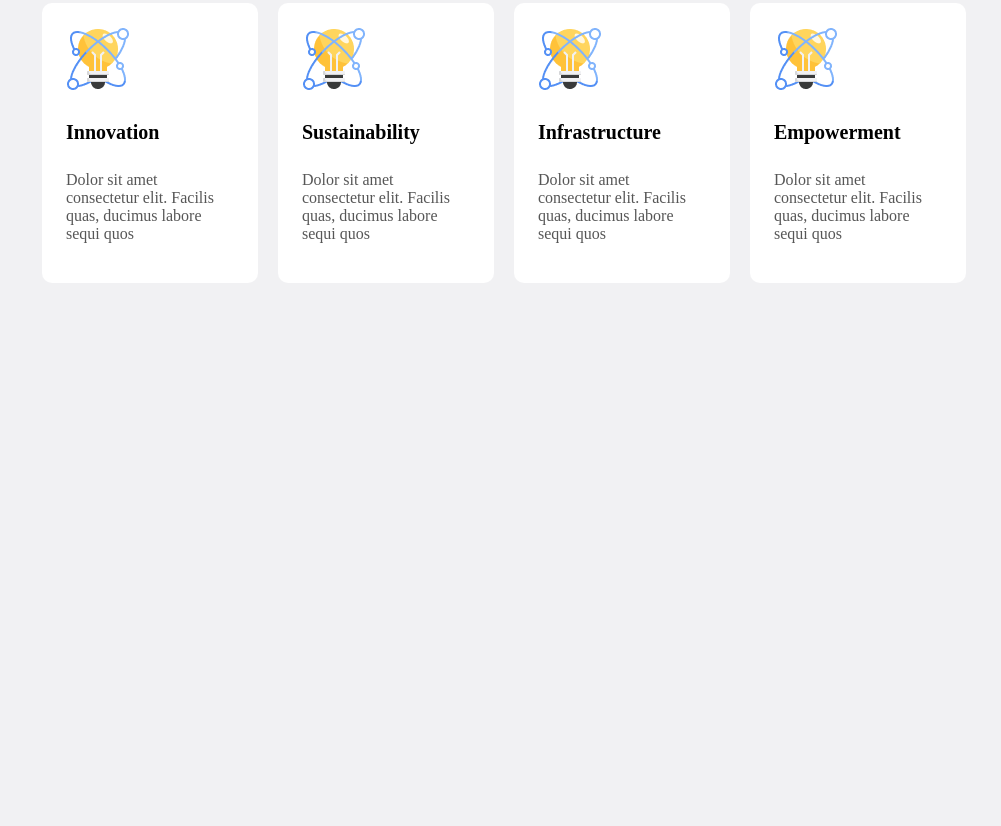
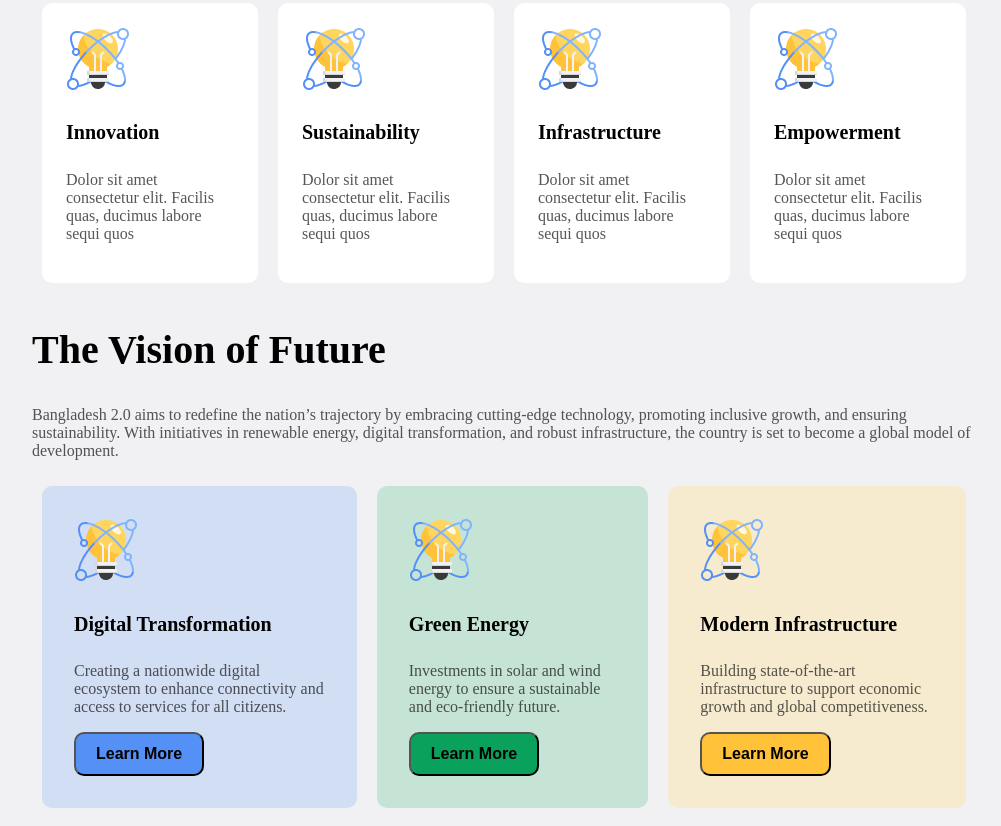
Before and after one commit to mdabushayem62/b11--A1-assingment, a plain HTML site: page index.html in a window 1280 px wide. Shown: the part 915-1741 px from the top of the page, without its empty margins (136-1137 px from the left). Before the commit the page ends 1216 px from the top, so only its background shows below. Drawn offline with Linux system fonts and the light colour scheme.

Commit message:
added a second blog

```diff
--- a/index.html
+++ b/index.html
@@ -68,6 +68,49 @@
     </div>
 
      </section>
+     <section class="sec2">
+
+       <h2 class="tite1">The Vision of Future</h2>
+       <p class="desk1">Bangladesh 2.0 aims to redefine the nation’s trajectory by embracing cutting-edge technology, promoting inclusive growth, and ensuring sustainability. With initiatives in renewable energy, digital transformation, and robust infrastructure, the country is set to become a global model of development.</p>
+
+       <div class="middle2">
+        <div class="med">
+            <img src="images/assets/card-icon.png" alt="">
+            <h4 class="medh4">Digital Transformation</h4>
+            <p class="meddescr">
+            Creating a nationwide digital ecosystem to enhance connectivity and access to services for all citizens.
+            </p>
+            <a href=""><button class="btn3">
+                Learn More
+            </button></a>
+        </div>
+
+
+            <div class="med1">
+                <img src="images/assets/card-icon.png" alt="">
+                <h4 class="medh4">Green Energy</h4>
+                <p class="meddescr">
+                    Investments in solar and wind energy to ensure a sustainable and eco-friendly future.
+                </p>
+                <a href=""><button class="btn4">
+                    Learn More
+                </button></a>
+            </div>
+
+
+                <div class="med2">
+                    <img src="images/assets/card-icon.png" alt="">
+                    <h4 class="medh4">Modern Infrastructure</h4>
+                    <p class="meddescr">
+                        Building state-of-the-art infrastructure to support economic growth and global competitiveness.
+                    </p>
+                    <a href=""><button class="btn5">Learn More
+
+                    </button></a>
+                </div>
+       </div>
+
+     </section>
 
     </main>
 </body>
--- a/styles/b11.css
+++ b/styles/b11.css
@@ -120,3 +120,93 @@ body{
     font-weight: regular;
     color: rgba(14, 14, 14, 0.7);
 }
+
+
+/* section2 styles */
+
+.tite1 {
+    padding: 0px 160px 0px 160px;
+    font-size: 40px;
+    font-weight: bold;
+
+}
+.desk1{
+    padding: 0px 160px 0px 160px;
+    font-size: 16px;
+    font-weight: regular;
+    color: rgba(14, 14, 14, 0.7);
+}
+
+.middle2{
+       display: flex;
+       padding: 0px 160px 0px 160px;
+
+}
+
+.med{
+
+    background:rgba(84, 144, 245, 0.2) ;
+    border: 10px;
+    margin: 10px;
+    border-radius: 10px;
+    padding: 32px 32px 32px 32px;
+
+}
+.med1{
+    background: #C6E4D6;
+    border: 10px;
+    margin: 10px;
+    border-radius: 10px;
+    padding: 32px 32px 32px 32px;
+}
+
+.med2{
+    background: #F7EBCF;
+    border: 10px;
+    margin: 10px;
+    border-radius: 10px;
+    padding: 32px 32px 32px 32px;
+}
+.medh4{
+    font-size: 20px;
+    font-weight: bold;
+}
+
+.meddescr{
+    font-size: 16px;
+    font-weight: regular;
+    color: rgba(14, 14, 14, 0.7);
+
+
+}
+
+.btn3{
+    font-size: 16px;
+    font-weight: 600;
+    background: #5490F5;
+    padding: 11px 20px 11px 20px;
+    border-radius: 10px;
+
+}
+
+.btn4{
+    font-size: 16px;
+    font-weight: 600;
+    background: #09A15C;
+    padding: 11px 20px 11px 20px;
+    border-radius: 10px;
+
+}
+
+.btn5{
+    font-size: 16px;
+    font-weight: 600;
+    background: #FFC239;
+    padding: 11px 20px 11px 20px;
+    border-radius: 10px;
+
+
+}
+.btn3 .btn4 .btn5{
+    align-items: center;
+}
```
